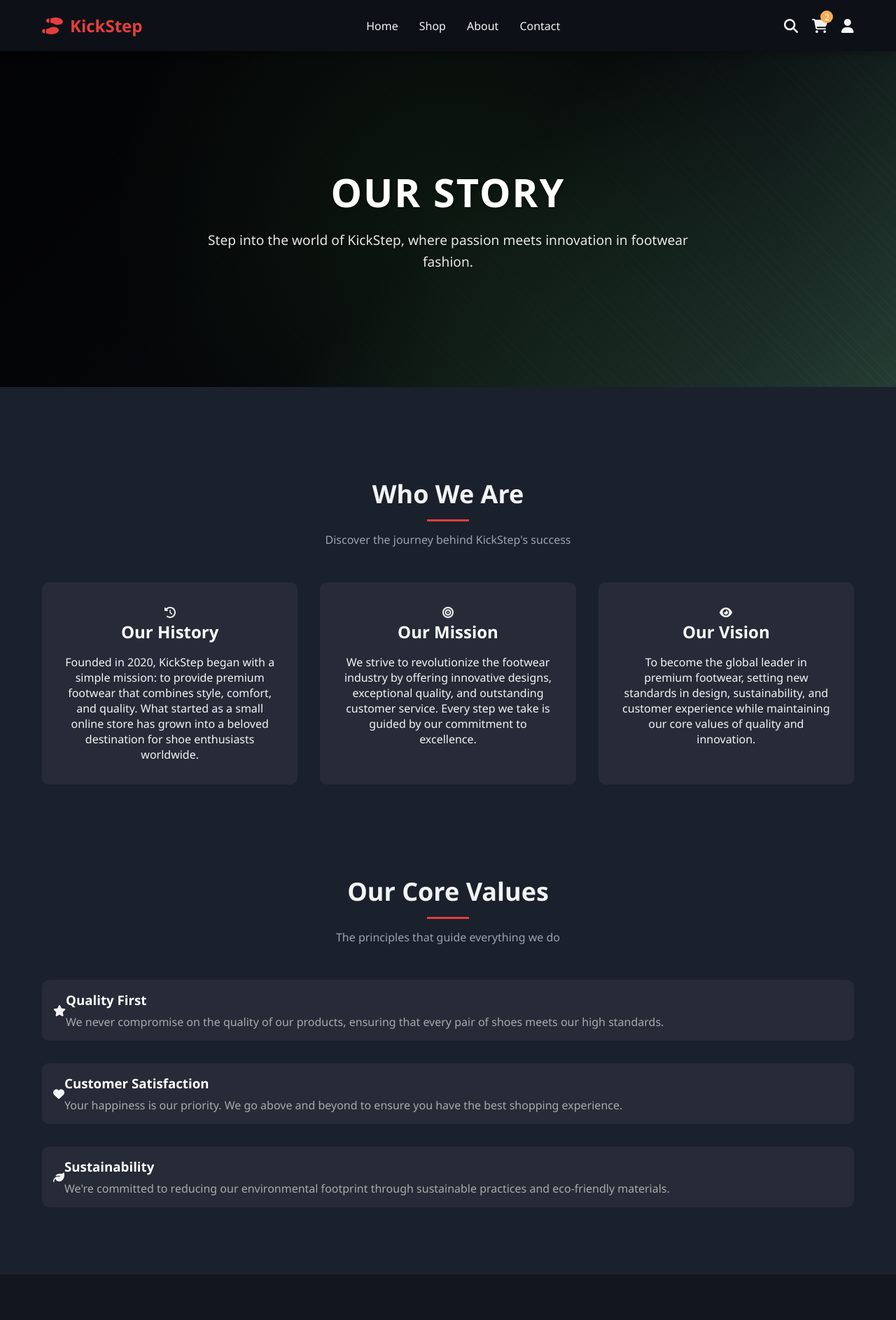
After one commit to kiranshibuthomas/premium-footwear-ecommerce, a PHP site: page /about.php in a window 1280 px wide. The commit adds this page. Shown: the top 1886 px of the page at 70% size. Run offline with PHP 8.4, Linux system fonts and the light colour scheme; a user stored in the database is signed in; data comes from the database, SQL or seed files in the repository.

Commit message:
minor fixes

```diff
--- /dev/null
+++ b/about.php
@@ -0,0 +1,416 @@
+<?php
+require_once 'includes/config.php';
+require_once 'includes/db.php';
+
+// Check if user is logged in
+if (!isset($_SESSION['user_id'])) {
+    header('Location: login.php');
+    exit();
+}
+
+// Fetch user information for the header
+$user_query = "SELECT name, email FROM users WHERE id = ?";
+$stmt = $conn->prepare($user_query);
+$stmt->bind_param("i", $_SESSION['user_id']);
+$stmt->execute();
+$user_result = $stmt->get_result();
+$user = $user_result->fetch_assoc();
+
+// Get cart count
+$cart_query = "SELECT COUNT(*) as count FROM cart_items WHERE user_id = ?";
+$stmt = $conn->prepare($cart_query);
+$stmt->bind_param("i", $_SESSION['user_id']);
+$stmt->execute();
+$cart_result = $stmt->get_result();
+$cart_count = $cart_result->fetch_assoc()['count'];
+?>
+
+<!DOCTYPE html>
+<html lang="en">
+<head>
+    <meta charset="UTF-8">
+    <meta name="viewport" content="width=device-width, initial-scale=1.0">
+    <title>About Us - KickStep</title>
+    <link rel="stylesheet" href="css/dark-theme.css">
+    <script src="https://cdnjs.cloudflare.com/ajax/libs/font-awesome/6.4.0/js/all.min.js"></script>
+    <style>
+        .about-hero {
+            position: relative;
+            min-height: 60vh;
+            display: flex;
+            align-items: center;
+            background: linear-gradient(135deg,
+                        rgba(0, 0, 0, 0.9) 0%,
+                        rgba(0, 0, 0, 0.8) 50%,
+                        rgba(76, 175, 80, 0.2) 100%),
+                        repeating-linear-gradient(45deg,
+                        rgba(255, 255, 255, 0.03) 0px,
+                        rgba(255, 255, 255, 0.03) 1px,
+                        transparent 1px,
+                        transparent 10px);
+            margin-bottom: 4rem;
+            position: relative;
+            overflow: hidden;
+        }
+
+        .about-hero::before {
+            content: '';
+            position: absolute;
+            top: 0;
+            left: 0;
+            right: 0;
+            bottom: 0;
+            background: radial-gradient(circle at center,
+                        rgba(76, 175, 80, 0.1) 0%,
+                        transparent 70%);
+            pointer-events: none;
+        }
+
+        .about-hero-content {
+            position: relative;
+            text-align: center;
+            color: #fff;
+            padding: 2rem;
+            max-width: 800px;
+            margin: 0 auto;
+            z-index: 1;
+        }
+
+        .about-hero h1 {
+            font-size: 3.5rem;
+            margin-bottom: 1rem;
+            text-transform: uppercase;
+            letter-spacing: 2px;
+            text-shadow: 2px 2px 4px rgba(0, 0, 0, 0.3);
+        }
+
+        .about-hero p {
+            font-size: 1.2rem;
+            line-height: 1.6;
+            text-shadow: 1px 1px 2px rgba(0, 0, 0, 0.3);
+            opacity: 0.9;
+        }
+
+        .about-section {
+            padding: 4rem 0;
+        }
+
+        .about-grid {
+            display: grid;
+            grid-template-columns: repeat(auto-fit, minmax(300px, 1fr));
+            gap: 2rem;
+            margin-top: 3rem;
+        }
+
+        .about-card {
+            background: rgba(255, 255, 255, 0.05);
+            padding: 2rem;
+            border-radius: 10px;
+            text-align: center;
+            transition: transform 0.3s ease;
+        }
+
+        .about-card:hover {
+            transform: translateY(-5px);
+        }
+
+        .about-card i {
+            font-size: 3rem;
+            color: #4CAF50;
+            margin-bottom: 1rem;
+        }
+
+        .about-card h3 {
+            font-size: 1.5rem;
+            margin-bottom: 1rem;
+            color: #fff;
+        }
+
+        .team-section {
+            padding: 4rem 0;
+            background: rgba(0, 0, 0, 0.3);
+        }
+
+        .team-grid {
+            display: grid;
+            grid-template-columns: repeat(auto-fit, minmax(220px, 1fr));
+            gap: 2rem;
+            margin-top: 3rem;
+        }
+
+        .team-member {
+            text-align: center;
+            padding: 1.5rem;
+            background: rgba(255, 255, 255, 0.05);
+            border-radius: 10px;
+            transition: transform 0.3s ease;
+        }
+
+        .team-member:hover {
+            transform: translateY(-5px);
+            background: rgba(255, 255, 255, 0.08);
+        }
+
+        .team-member img {
+            width: 180px;
+            height: 180px;
+            border-radius: 50%;
+            margin-bottom: 1rem;
+            object-fit: cover;
+            border: 3px solid #4CAF50;
+            transition: border-color 0.3s ease;
+        }
+
+        .team-member:hover img {
+            border-color: #66bb6a;
+        }
+
+        .team-member h3 {
+            color: #fff;
+            margin-bottom: 0.5rem;
+        }
+
+        .team-member p {
+            color: #aaa;
+            font-style: italic;
+        }
+
+        .values-section {
+            padding: 4rem 0;
+        }
+
+        .value-item {
+            display: flex;
+            align-items: center;
+            margin-bottom: 2rem;
+            padding: 1rem;
+            background: rgba(255, 255, 255, 0.05);
+            border-radius: 10px;
+        }
+
+        .value-item i {
+            font-size: 2rem;
+            color: #4CAF50;
+            margin-right: 1.5rem;
+        }
+
+        .value-content h3 {
+            color: #fff;
+            margin-bottom: 0.5rem;
+        }
+
+        .value-content p {
+            color: #aaa;
+        }
+    </style>
+</head>
+<body>
+    <!-- Header -->
+    <header>
+        <div class="container">
+            <nav>
+                <a href="#" class="logo">
+                    <i class="fas fa-shoe-prints"></i>
+                    KickStep
+                </a>
+                <div class="nav-links">
+                    <a href="home.php">Home</a>
+                    <a href="products.php">Shop</a>
+                    <a href="about.php" class="active">About</a>
+                    <a href="#">Contact</a>
+                </div>
+                <div class="nav-icons">
+                    <a href="#"><i class="fas fa-search"></i></a>
+                    <a href="cart.php">
+                        <i class="fas fa-shopping-cart"></i>
+                        <span class="badge"><?php echo $cart_count; ?></span>
+                    </a>
+                    <div class="user-dropdown">
+                        <a href="#"><i class="fas fa-user"></i></a>
+                        <div class="dropdown-menu">
+                            <div class="user-info">
+                                <div class="user-name"><?php echo htmlspecialchars($user['name']); ?></div>
+                                <div class="user-email"><?php echo htmlspecialchars($user['email']); ?></div>
+                            </div>
+                            <ul>
+                                <li><a href="profile.php"><i class="fas fa-user-circle"></i> My Profile</a></li>
+                                <li><a href="orders.php"><i class="fas fa-shopping-bag"></i> My Orders</a></li>
+                                <li><a href="logout.php"><i class="fas fa-sign-out-alt"></i> Logout</a></li>
+                            </ul>
+                        </div>
+                    </div>
+                </div>
+            </nav>
+        </div>
+    </header>
+
+    <!-- About Hero Section -->
+    <section class="about-hero">
+        <div class="container">
+            <div class="about-hero-content">
+                <h1>Our Story</h1>
+                <p>Step into the world of KickStep, where passion meets innovation in footwear fashion.</p>
+            </div>
+        </div>
+    </section>
+
+    <!-- About Section -->
+    <section class="about-section">
+        <div class="container">
+            <div class="section-title">
+                <h2>Who We Are</h2>
+                <p>Discover the journey behind KickStep's success</p>
+            </div>
+            <div class="about-grid">
+                <div class="about-card">
+                    <i class="fas fa-history"></i>
+                    <h3>Our History</h3>
+                    <p>Founded in 2020, KickStep began with a simple mission: to provide premium footwear that combines style, comfort, and quality. What started as a small online store has grown into a beloved destination for shoe enthusiasts worldwide.</p>
+                </div>
+                <div class="about-card">
+                    <i class="fas fa-bullseye"></i>
+                    <h3>Our Mission</h3>
+                    <p>We strive to revolutionize the footwear industry by offering innovative designs, exceptional quality, and outstanding customer service. Every step we take is guided by our commitment to excellence.</p>
+                </div>
+                <div class="about-card">
+                    <i class="fas fa-eye"></i>
+                    <h3>Our Vision</h3>
+                    <p>To become the global leader in premium footwear, setting new standards in design, sustainability, and customer experience while maintaining our core values of quality and innovation.</p>
+                </div>
+            </div>
+        </div>
+    </section>
+
+    <!-- Values Section -->
+    <section class="values-section">
+        <div class="container">
+            <div class="section-title">
+                <h2>Our Core Values</h2>
+                <p>The principles that guide everything we do</p>
+            </div>
+            <div class="value-item">
+                <i class="fas fa-star"></i>
+                <div class="value-content">
+                    <h3>Quality First</h3>
+                    <p>We never compromise on the quality of our products, ensuring that every pair of shoes meets our high standards.</p>
+                </div>
+            </div>
+            <div class="value-item">
+                <i class="fas fa-heart"></i>
+                <div class="value-content">
+                    <h3>Customer Satisfaction</h3>
+                    <p>Your happiness is our priority. We go above and beyond to ensure you have the best shopping experience.</p>
+                </div>
+            </div>
+            <div class="value-item">
+                <i class="fas fa-leaf"></i>
+                <div class="value-content">
+                    <h3>Sustainability</h3>
+                    <p>We're committed to reducing our environmental footprint through sustainable practices and eco-friendly materials.</p>
+                </div>
+            </div>
+        </div>
+    </section>
+
+    <!-- Team Section -->
+    <section class="team-section">
+        <div class="container">
+            <div class="section-title">
+                <h2>Meet Our Team</h2>
+                <p>The passionate individuals behind KickStep's success</p>
+            </div>
+            <div class="team-grid">
+                <div class="team-member">
+                    <img src="uploads/team/ceo.jpg" alt="CEO" onerror="this.src='https://via.placeholder.com/180x180?text=CEO'">
+                    <h3>James Varghese</h3>
+                    <p>Member</p>
+                </div>
+                <div class="team-member">
+                    <img src="uploads/team/designer.jpg" alt="Designer" onerror="this.src='https://via.placeholder.com/180x180?text=Designer'">
+                    <h3>Jojo Manuel P</h3>
+                    <p>Leader</p>
+                </div>
+                <div class="team-member">
+                    <img src="uploads/team/manager.jpg" alt="Manager" onerror="this.src='https://via.placeholder.com/180x180?text=Manager'">
+                    <h3>Kiran Shibu Thomas</h3>
+                    <p>Member</p>
+                </div>
+                <div class="team-member">
+                    <img src="uploads/team/marketing.jpg" alt="Marketing Director" onerror="this.src='https://via.placeholder.com/180x180?text=Marketing'">
+                    <h3>Ashwin Sabu</h3>
+                    <p>Member</p>
+                </div>
+                <div class="team-member">
+                    <img src="uploads/team/tech.jpg" alt="Tech Lead" onerror="this.src='https://via.placeholder.com/180x180?text=Tech'">
+                    <h3>Akshaya Sabu</h3>
+                    <p>Member</p>
+                </div>
+                <div class="team-member">
+                    <img src="uploads/team/customer.jpg" alt="Customer Service" onerror="this.src='https://via.placeholder.com/180x180?text=Service'">
+                    <h3>Jesson Joju</h3>
+                    <p>Member</p>
+                </div>
+                <div class="team-member">
+                    <img src="uploads/team/sales.jpg" alt="Sales Director" onerror="this.src='https://via.placeholder.com/180x180?text=Sales'">
+                    <h3>Adersh V K</h3>
+                    <p>Member</p>
+                </div>
+                <div class="team-member">
+                    <img src="uploads/team/quality.jpg" alt="Quality Control" onerror="this.src='https://via.placeholder.com/180x180?text=Quality'">
+                    <h3>Fathima Shibu</h3>
+                    <p>Member</p>
+                </div>
+            </div>
+        </div>
+    </section>
+
+    <!-- Footer -->
+    <footer>
+        <div class="container">
+            <div class="footer-content">
+                <div class="footer-column">
+                    <h3>KickStep</h3>
+                    <p>Premium footwear for every occasion. Step into comfort and style with our quality shoes.</p>
+                    <div class="social-links">
+                        <a href="#"><i class="fab fa-facebook-f"></i></a>
+                        <a href="#"><i class="fab fa-twitter"></i></a>
+                        <a href="#"><i class="fab fa-instagram"></i></a>
+                        <a href="#"><i class="fab fa-pinterest"></i></a>
+                    </div>
+                </div>
+                <div class="footer-column">
+                    <h3>Quick Links</h3>
+                    <ul>
+                        <li><a href="home.php">Home</a></li>
+                        <li><a href="products.php">Shop</a></li>
+                        <li><a href="about.php">About Us</a></li>
+                        <li><a href="#">Contact</a></li>
+                    </ul>
+                </div>
+                <div class="footer-column">
+                    <h3>Support</h3>
+                    <ul>
+                        <li><a href="#">FAQs</a></li>
+                        <li><a href="#">Shipping Policy</a></li>
+                        <li><a href="#">Returns & Exchanges</a></li>
+                        <li><a href="#">Size Guide</a></li>
+                    </ul>
+                </div>
+                <div class="footer-column">
+                    <h3>Contact Us</h3>
+                    <ul>
+                        <li><i class="fas fa-map-marker-alt"></i> 123 Shoe Street, Fashion City</li>
+                        <li><i class="fas fa-phone"></i> +1 234 567 890</li>
+                        <li><i class="fas fa-envelope"></i> info@kickstep.com</li>
+                    </ul>
+                </div>
+            </div>
+            <div class="copyright">
+                <p>&copy; <?php echo date('Y'); ?> KickStep. All rights reserved.</p>
+            </div>
+        </div>
+    </footer>
+
+    <script src="script/animations.js"></script>
+</body>
+</html>
--- a/cart.php
+++ b/cart.php
@@ -294,9 +294,7 @@ $cart_count = $count_result->fetch_assoc()['count'];
                 <div class="nav-links">
                     <a href="home.php">Home</a>
                     <a href="products.php">Shop</a>
-                    <a href="#">New Arrivals</a>
-                    <a href="#">Brands</a>
-                    <a href="#">About</a>
+                    <a href="about.php">About</a>
                     <a href="#">Contact</a>
                 </div>
                 <div class="nav-icons">
--- a/products.php
+++ b/products.php
@@ -263,9 +263,9 @@ $cart_count = $cart_result->fetch_assoc()['count'];
                 <div class="nav-links">
                     <a href="home.php">Home</a>
                     <a href="products.php" class="active">Shop</a>
-                    <a href="#">New Arrivals</a>
-                    <a href="#">Brands</a>
-                    <a href="#">About</a>
+
+
+                    <a href="about.php">About</a>
                     <a href="#">Contact</a>
                 </div>
                 <div class="nav-icons">
```
Also changed, not shown: home.php (+10 -12 lines).
